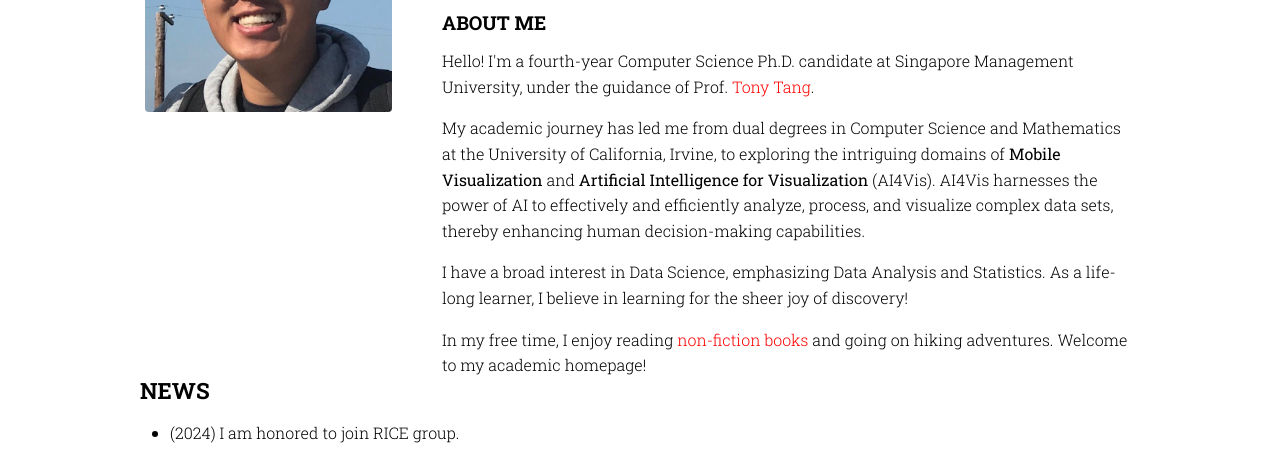
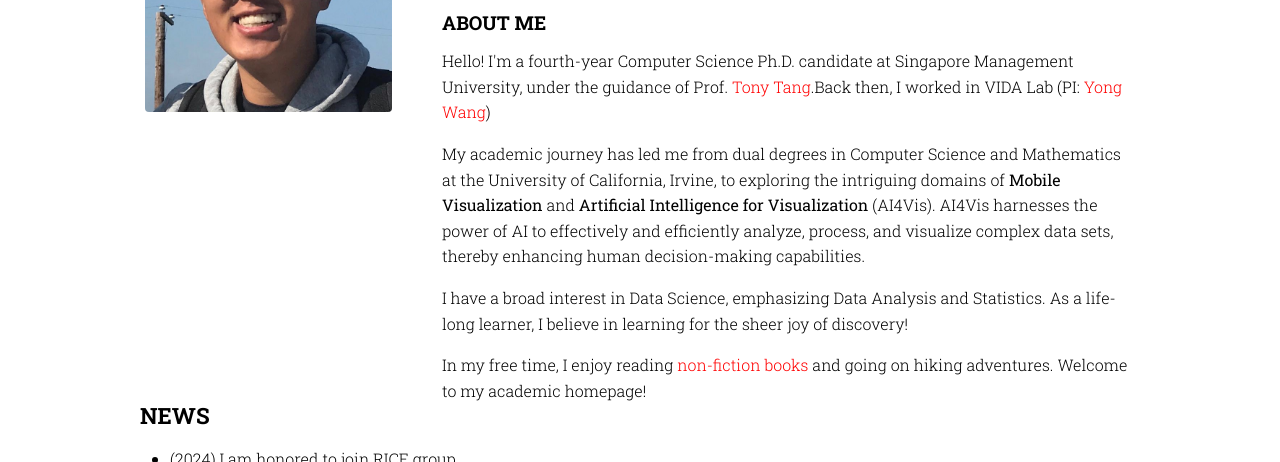
Before and after one commit to AlexanderZsh/alexanderzsh.github.io, a plain HTML site: page index.html in a window 1280 px wide. Shown: the part 266-728 px from the top of the page. Drawn offline with nearby package versions, Linux system fonts and the light colour scheme.

Commit message:
Update index.html

```diff
--- a/index.html
+++ b/index.html
@@ -81,7 +81,7 @@
             <h4 style="margin-bottom:0.75em;">About Me</h4>
 
             <p>Hello! I'm a fourth-year Computer Science Ph.D. candidate at Singapore Management University, under the guidance of Prof. <a
-                href="https://hcitang.github.io/">Tony Tang</a>.</p>
+                href="https://hcitang.github.io/">Tony Tang</a>.Back then, I worked in VIDA Lab (PI: <a href="https://yong-wang.org/">Yong Wang</a>)</p>
             <p>My academic journey has led me from dual degrees in Computer Science and Mathematics at the University of California, Irvine, to exploring the intriguing domains of <b>Mobile Visualization</b> and <b>Artificial Intelligence for Visualization</b> (AI4Vis). AI4Vis harnesses the power of AI to effectively and efficiently analyze, process, and visualize complex data sets, thereby enhancing human decision-making capabilities.</p>
 
             <P>I have a broad interest in Data Science, emphasizing Data Analysis and Statistics. As a life-long learner, I believe in learning for the sheer joy of discovery!
```
